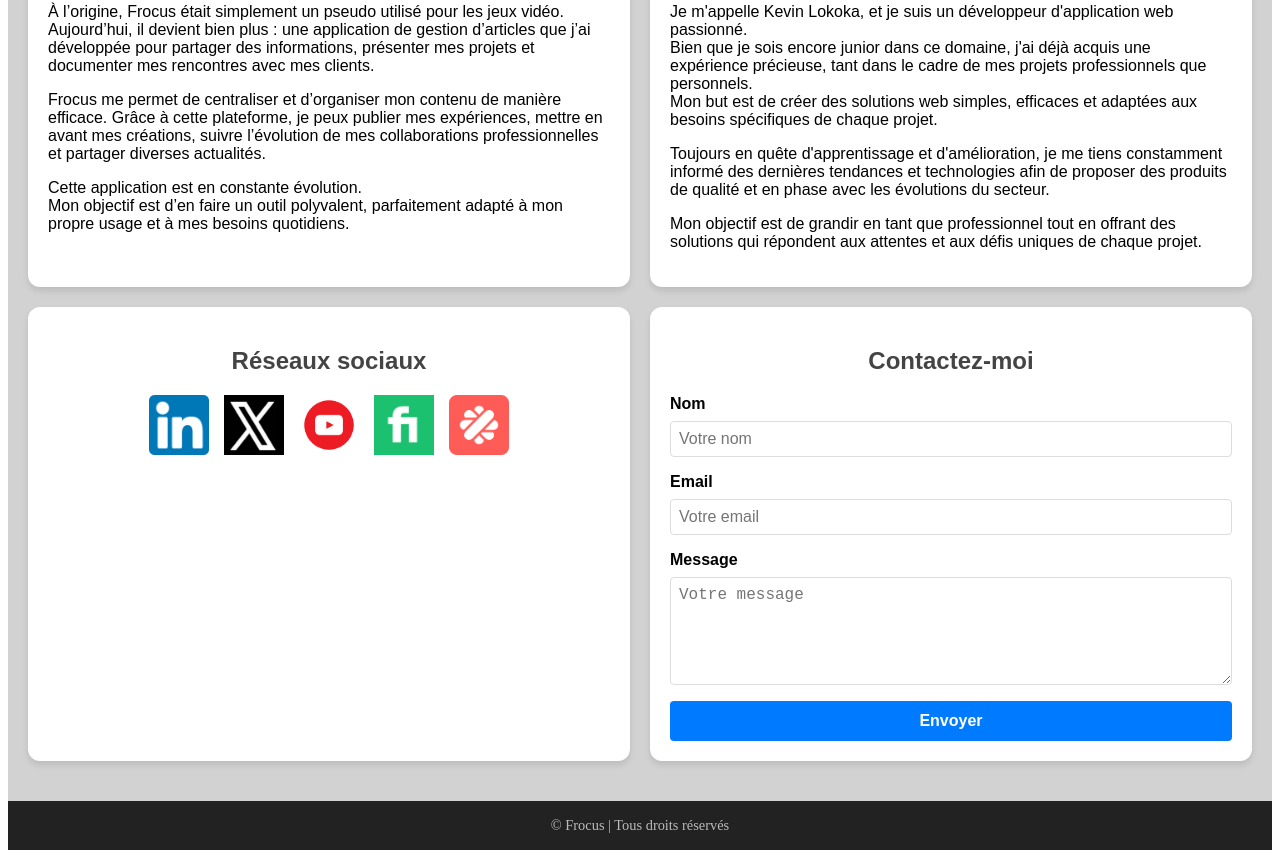
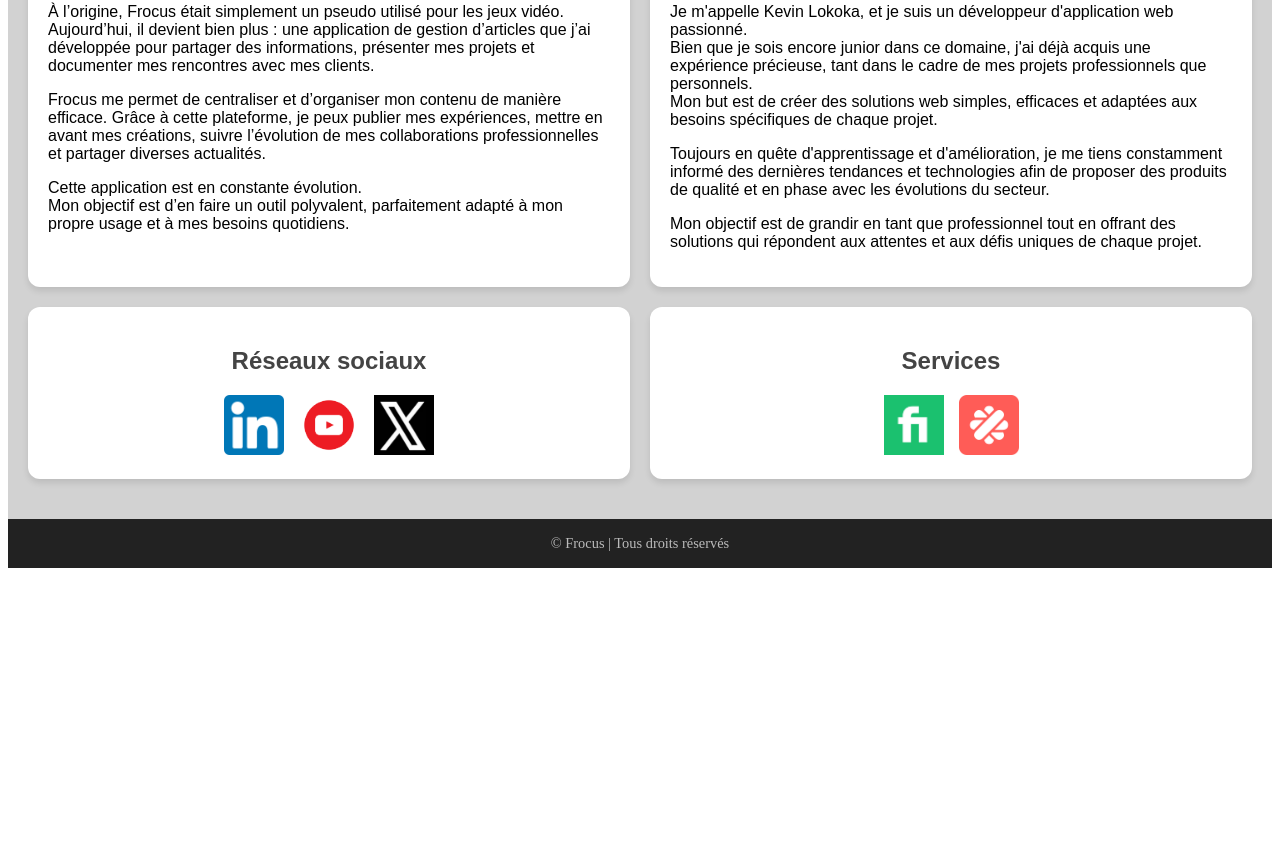
Before and after one commit to KevinL45/ArticlePerso, an Angular app in the folder frontend/: page /accueil in a window 1280 px wide. Shown: the part 745-1603 px from the top of the page. After the commit the page ends 1321 px from the top, so only its background shows below. Built offline with nearby package versions, Linux system fonts and the light colour scheme.

Commit message:
home and categories page

```diff
--- a/frontend/src/app/form/article-form/article-form.component.html
+++ b/frontend/src/app/form/article-form/article-form.component.html
@@ -48,5 +48,5 @@
   </div>
 
   <!-- Bouton de soumission -->
-  <button type="submit" [disabled]="articleForm.invalid">Ajouter l'article</button>
+  <button type="submit" [disabled]="articleForm.invalid">{{ isEditMode ? 'Modifier' : 'Ajouter un article' }}</button>
 </form>
--- a/frontend/src/app/form/article-form/article-form.component.ts
+++ b/frontend/src/app/form/article-form/article-form.component.ts
@@ -75,9 +75,10 @@ export class ArticleFormComponent implements OnInit {
     this.categoryService.categories().subscribe(
       (data) => {
         this.categories = data;
+        console.log("Vous êtes connecté, vous pouvez utiliser le formulaire.")
       },
       (error) => {
-        console.error('Erreur lors du chargement des catégories :', error);
+        console.error('Retour à la page d\'accueil, voici l\'erreur :', error);
       }
     );
   }
@@ -88,7 +89,8 @@ export class ArticleFormComponent implements OnInit {
           this.user = data
         },
         (error) => {
-          console.error('Erreur lors du chargement de l\'utilisateur :', error);
+          this.router.navigate(['/home'])
+          console.error('Retour à la page d\'accueil, voici l\'erreur :', error);
         }
       )
   }
--- a/frontend/src/app/form/category-form/category-form.component.html
+++ b/frontend/src/app/form/category-form/category-form.component.html
@@ -1,11 +1,16 @@
 <form [formGroup]="categoryForm" (ngSubmit)="save()">
+  <div>
+    <h2>{{ isEditMode ? 'Modifier la catégorie' : 'Ajouter une catégorie' }}</h2>
+  </div>
     <div>
-      <label for="name">Ajouter une catégorie</label>
+      <label for="name">Nom</label>
       <input id="name" formControlName="name" type="text">
       <div *ngIf="categoryForm.get('name')?.invalid && categoryForm.get('name')?.touched">
         <small *ngIf="categoryForm.get('name')?.errors?.['required']">Nom requis</small>
         <small *ngIf="categoryForm.get('name')?.errors?.['minlength']">Minimum 3 caractères</small>
       </div>
     </div>
-    <button type="submit" [disabled]="categoryForm.invalid">Ajouter</button>
+    <button type="submit" [disabled]="categoryForm.invalid">
+      {{ isEditMode ? 'Modifier' : 'Ajouter' }}
+    </button>
   </form>
--- a/frontend/src/app/pages/category/category.component.html
+++ b/frontend/src/app/pages/category/category.component.html
@@ -16,7 +16,7 @@
           <button class="btn btn-edit" (click)="updateCategory(category)">Modifier</button>
         </td>
         <td *ngIf="isAuthenticated()">
-          <button class="btn btn-delete" (click)="removeCategory()">Supprimer</button>
+          <button class="btn btn-delete" (click)="removeCategory(category)">Supprimer</button>
         </td>
       </tr>
     </tbody>
--- a/frontend/src/app/pages/category/category.component.ts
+++ b/frontend/src/app/pages/category/category.component.ts
@@ -43,11 +43,11 @@ export class CategoryComponent implements OnInit {
     return this.router.navigate(['categories/modification',category.id])
   }
 
-  removeCategory(): void {
+  removeCategory(cat : Category): void {
     if (confirm('Voulez-vous vraiment supprimer cette catégorie ?')) {
-      // this.categoryService.delete(id).subscribe(() => {
-      //   this.categories = this.categories.filter(category => category.id !== id);
-      // });
+      this.categoryService.deleteCategroy(Number(cat.id)).subscribe(() => {
+        this.categories = this.categories.filter(category => category.id !== cat.id);
+      });
     }
   }
 }
--- a/frontend/src/app/pages/home/home.component.html
+++ b/frontend/src/app/pages/home/home.component.html
@@ -51,12 +51,18 @@
       <a href="https://www.linkedin.com/in/kevin-lokoka/">
         <img class="icons" src="../../../assets/images/linkdin.png" alt="LinkedIn" />
       </a>
+      <a href="https://www.youtube.com/@FrocusX">
+        <img class="icons" src="../../../assets/images/youtube.png" alt="Youtube"/>
+      </a>
       <a href="https://x.com/FrocusX">
         <img class="icons" src="../../../assets/images/Twitter.png" alt="Twitter" />
       </a>
-      <a href="https://www.youtube.com/@FrocusX">
-        <img class="icons" src="../../../assets/images/youtube.png" alt="Youtube"/>
-      </a>
+      </div>
+    </section>
+
+    <section class="reseau">
+      <h2>Services</h2>
+      <div class="reseau-icons">
       <a href="https://fr.fiverr.com/s/m5BKGd7">
         <img class="icons" src="../../../assets/images/fiverr.jpg" alt="Fiverr" />
       </a>
@@ -65,25 +71,6 @@
       </a>
       </div>
     </section>
-
-    <section class="contact">
-      <h2>Contactez-moi</h2>
-      <form>
-        <div class="form-group">
-          <label for="name">Nom</label>
-          <input type="text" id="name" name="name" placeholder="Votre nom" required />
-        </div>
-        <div class="form-group">
-          <label for="email">Email</label>
-          <input type="email" id="email" name="email" placeholder="Votre email" required />
-        </div>
-        <div class="form-group">
-          <label for="message">Message</label>
-          <textarea id="message" name="message" rows="5" placeholder="Votre message" required></textarea>
-        </div>
-        <button type="submit" class="btn-submit">Envoyer</button>
-      </form>
-    </section>
   </div>
 
   </div>
--- a/frontend/src/app/pages/home/home.component.scss
+++ b/frontend/src/app/pages/home/home.component.scss
@@ -34,7 +34,6 @@
       .presentation,
       .reseau,
       .about,
-      .contact,
       section {
         flex: 1; /* Les deux sections prennent un espace égal */
         background-color: #fff; /* Fond blanc */
@@ -117,53 +116,7 @@
       }
     }
 
-    .contact {
 
-      form {
-        display: flex;
-        flex-direction: column;
-        gap: 1rem;
-
-        .form-group {
-          display: flex;
-          flex-direction: column;
-
-          label {
-            margin-bottom: 0.5rem;
-            font-weight: bold;
-          }
-
-          input, textarea {
-            border: 1px solid #ddd;
-            border-radius: 4px;
-            padding: 0.5rem;
-            font-size: 1rem;
-            transition: border-color 0.3s;
-
-            &:focus {
-              border-color: #007bff;
-              outline: none;
-            }
-          }
-        }
-
-        .btn-submit {
-          padding: 0.7rem;
-          background: #007bff;
-          color: #fff;
-          border: none;
-          border-radius: 4px;
-          cursor: pointer;
-          font-size: 1rem;
-          font-weight: bold;
-          text-align: center;
-
-          &:hover {
-            background: #0056b3;
-          }
-        }
-      }
-    }
     .presentation{
 
       .logo {
--- a/frontend/src/app/services/category.service.ts
+++ b/frontend/src/app/services/category.service.ts
@@ -23,11 +23,14 @@ export class CategoryService {
     return this.http.get<Category>(`${this.apiUrl}details/${id}`);
   }
 
-  update(id: number, categoryData: Category): Observable<Category> {
-    return this.http.put<Category>(`${this.apiUrl}update/${id}`, categoryData);
+  updateCategory(id: number, categoryData: Category): Observable<Category> {
+    const headers = {
+      'Authorization': `Bearer ${this.userService.getToken()}`,
+    };
+    return this.http.put<Category>(`${this.apiUrl}update/${id}`, categoryData, { headers });
   }
 
-  save(categoryData: Category): Observable<Category> {
+  saveCategory(categoryData: Category): Observable<Category> {
 
     const headers = {
       'Authorization': `Bearer ${this.userService.getToken()}`,
@@ -35,7 +38,10 @@ export class CategoryService {
     return this.http.post<Category>(`${this.apiUrl}add`, categoryData, { headers });
   }
 
-  delete(id: number): Observable<Category> {
-    return this.http.delete<Category>(`${this.apiUrl}delete/${id}`);
+  deleteCategroy(id: number): Observable<Category> {
+    const headers = {
+      'Authorization': `Bearer ${this.userService.getToken()}`,
+    };
+    return this.http.delete<Category>(`${this.apiUrl}delete/${id}`,{ headers });
   }
 }
```
Also changed, not shown: frontend/src/app/form/category-form/category-form.component.ts (+66 -8 lines), 2 other files (tests, documents, lock files or other folders).
